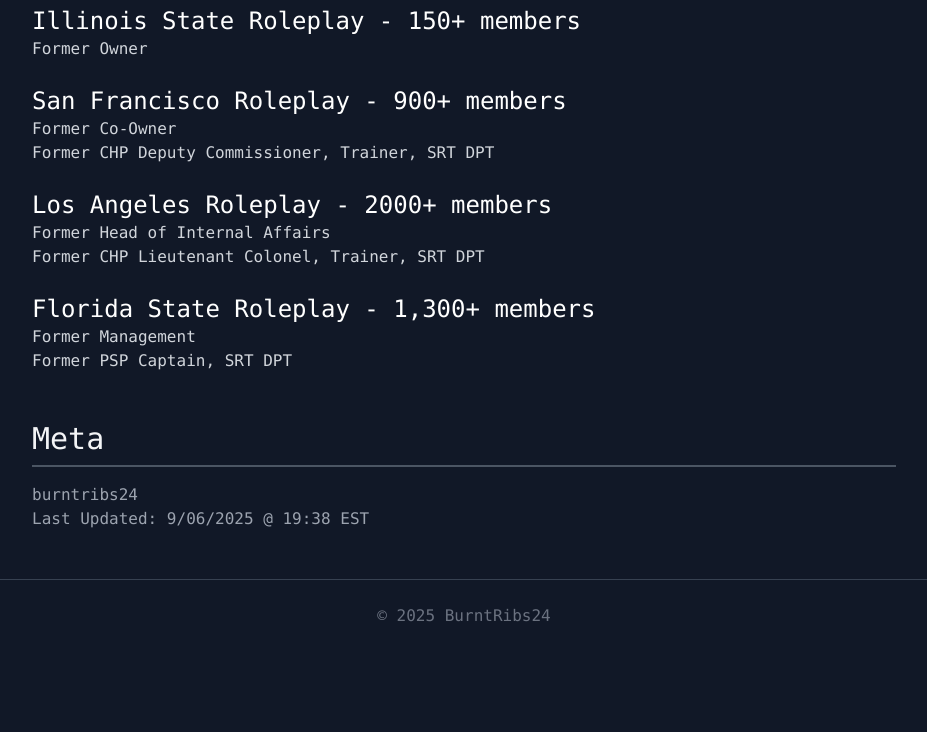
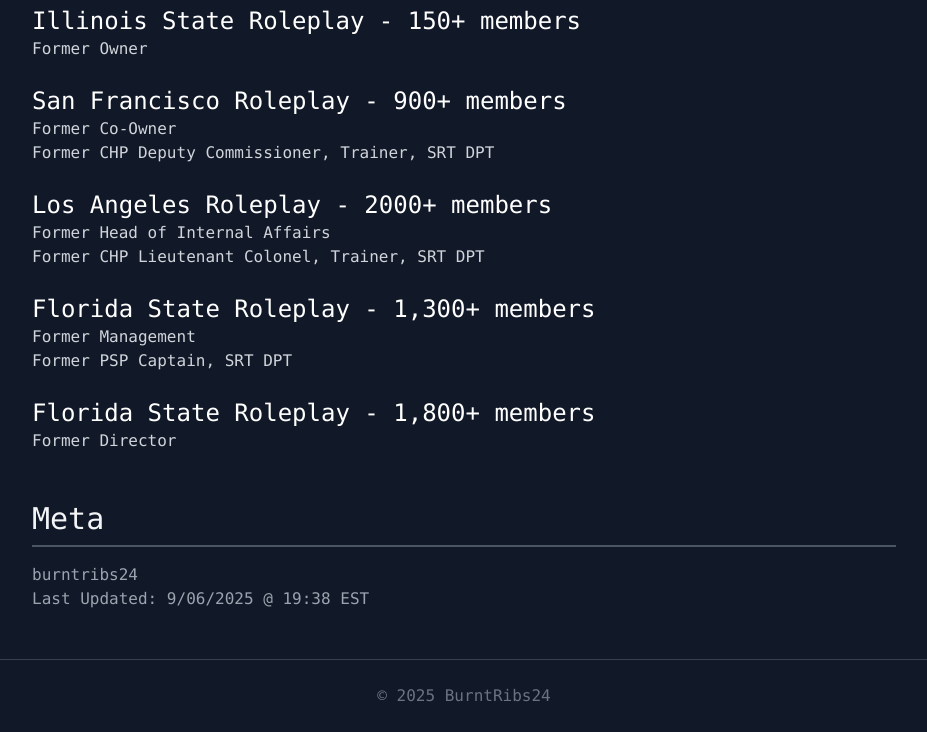
Before and after one commit to burntribs24/burntribs.space, a plain HTML site: page erlc-resume/index.html in a window 1280 px wide. Shown: the part 579-1311 px from the top of the page, without its empty margins (176-1103 px from the left). Before the commit the page ends 1231 px from the top, so only its background shows below. Drawn offline with nearby package versions, Linux system fonts and the light colour scheme.

Commit message:
Update index.html

```diff
--- a/erlc-resume/index.html
+++ b/erlc-resume/index.html
@@ -48,6 +48,10 @@
           <h3 class="text-2xl text-white">Florida State Roleplay - 1,300+ members</h3>
           <p class="text-gray-300">Former Management<br>Former PSP Captain, SRT DPT</p>
         </div>
+        <div>
+          <h3 class="text-2xl text-white">Florida State Roleplay - 1,800+ members</h3>
+          <p class="text-gray-300">Former Director</p>
+        </div>
       </div>
     </section>
 
```
